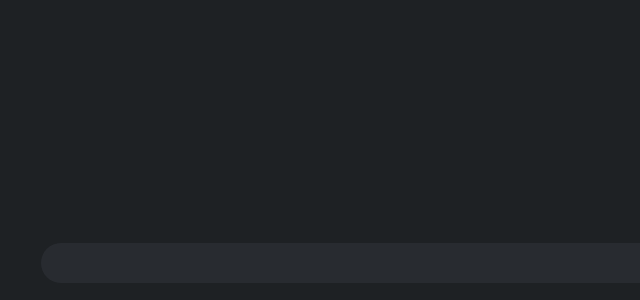
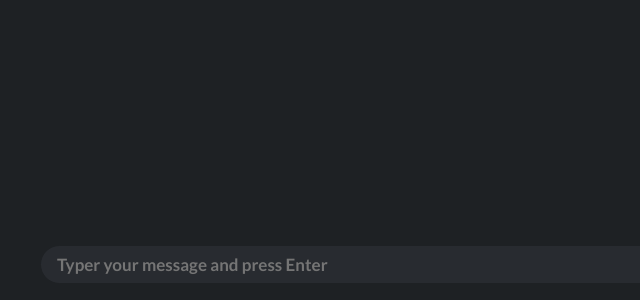
Before and after one commit to ManuGr/text_rpg, a SvelteKit app: page / in a window 1280 px wide. Shown: the part 500-800 px from the top of the page, without its empty margins (0-640 px from the left). Built offline with nearby package versions, Linux system fonts and the light colour scheme.

Commit message:
allow user to send messages

```diff
--- a/src/components/Input.svelte
+++ b/src/components/Input.svelte
@@ -1,4 +1,18 @@
-<input type="text">
+<script lang="ts">
+    import { createEventDispatcher } from "svelte";
+    const dispatch = createEventDispatcher();
+
+    let inputValue = "";
+
+    function handleKeyDown(event) {
+        if (event.key == "Enter") {
+            dispatch("enter", inputValue);
+            inputValue = "";
+        }
+    }
+</script>
+
+<input type="text" bind:value={inputValue} on:keydown={handleKeyDown} placeholder="Typer your message and press Enter">
 
 <style>
     @import url('https://fonts.googleapis.com/css2?family=Lato:ital,wght@0,100;0,300;0,400;0,700;0,900;1,100;1,300;1,400;1,700;1,900&display=swap');
@@ -7,16 +21,15 @@
         box-sizing: border-box;
         border-radius: 50px;
         background-color: #282B30;
-        color: #CAB2FB;
+        color: #F5F5F5;
         width: calc(100% - 5rem);
         margin: 1rem 5rem;
-        margin-top: auto;
         padding: 0.5rem 1rem;
         border: solid #1E2124 1px;
         font-family: "Lato", sans-serif;
         font-weight: 700;
         font-style: normal;
-        font-size: 20px;
+        font-size: 17px;
     }
 
     input:focus {
--- /dev/null
+++ b/src/components/Message.svelte
@@ -0,0 +1,49 @@
+<script lang="ts">
+    import { fly } from "svelte/transition";
+
+    export let fromPlayer: boolean;
+    export let content: string;
+</script>
+
+<div class="container {fromPlayer ? "right" : ""}" transition:fly={{y: 20, duration: 300}}>
+    <div class="message {fromPlayer ? "green" : ""}">
+        <p>{content}</p>
+    </div>
+</div>
+
+<style>
+    @import url('https://fonts.googleapis.com/css2?family=Lato:ital,wght@0,100;0,300;0,400;0,700;0,900;1,100;1,300;1,400;1,700;1,900&display=swap');
+
+    .right {
+        justify-content: end;
+    }
+
+    .container {
+        display: flex;
+        height: max-content;
+        width: 100%;
+        padding: 0 2rem;
+        margin-top: 1rem;
+        box-sizing: border-box;
+    }
+
+    .message {
+        height: max-content;
+        background-color: #282B30;
+        border-radius: 50px;
+        padding: 0.5rem 1rem;
+    }
+
+    .green {
+        background-color: #128C7E;
+    }
+
+    .message p {
+        font-family: "Lato", sans-serif;
+        font-weight: 700;
+        font-style: normal;
+        font-size: 17px;
+        color: #F5F5F5;
+        margin: 0;
+    }
+</style>
--- a/src/routes/+page.svelte
+++ b/src/routes/+page.svelte
@@ -1,11 +1,20 @@
 <script lang="ts">
 	import Input from "../components/Input.svelte";
+	import Message from "../components/Message.svelte";
 
+    let messages: string[] = [];
+
+    function addMessage(event) {
+        messages = [...messages, event.detail];
+    }
 
 </script>
 
 <div id="page">
-    <Input />
+    {#each messages as message (message)}
+        <Message fromPlayer={true} content={message} />
+    {/each}
+    <Input on:enter={addMessage} />
 </div>
 
 <style>
@@ -13,7 +22,7 @@
     height: 100%;
     display: flex;
     flex-direction: column;
+    justify-content: end;
     align-items: center;
-    justify-content: space-between;
 }
 </style>
```
